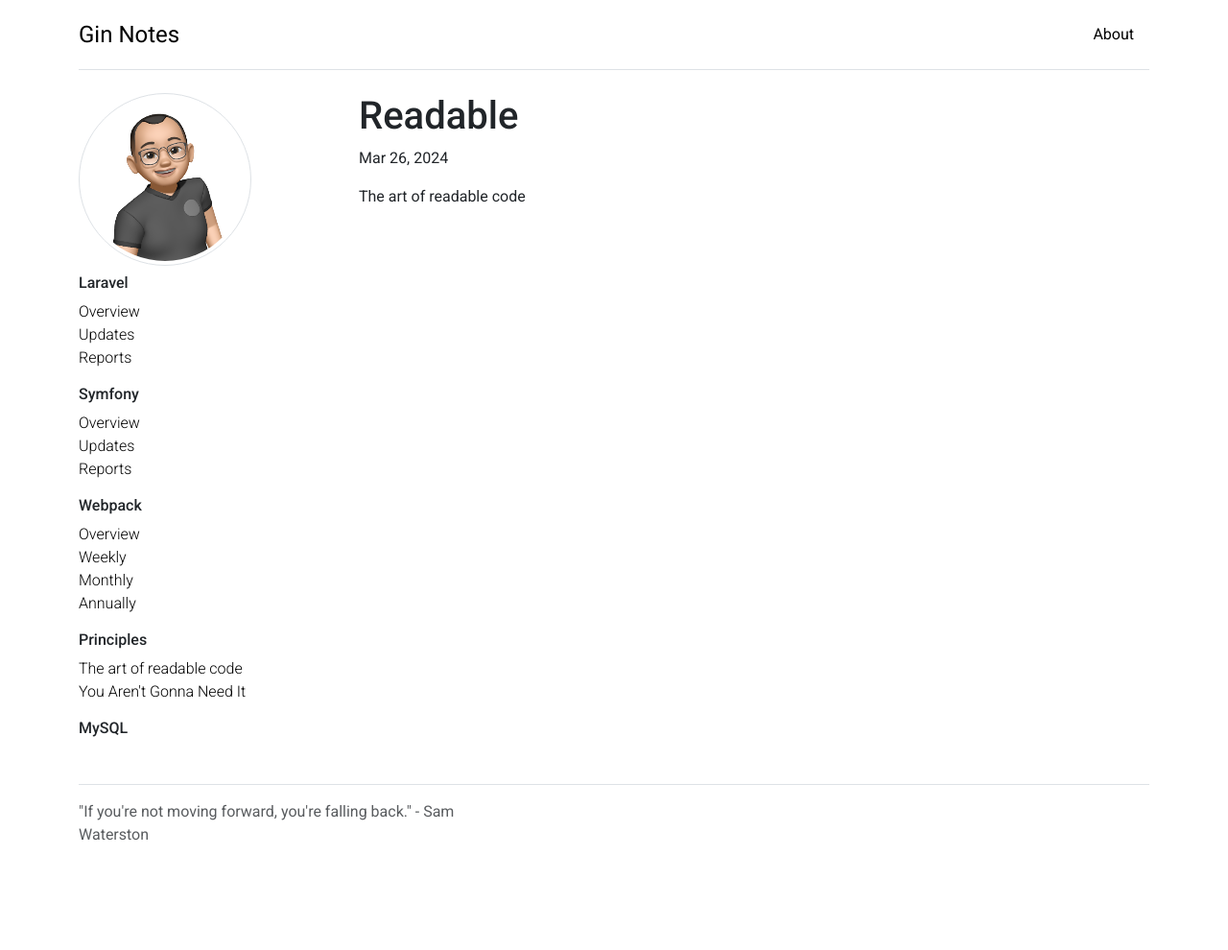
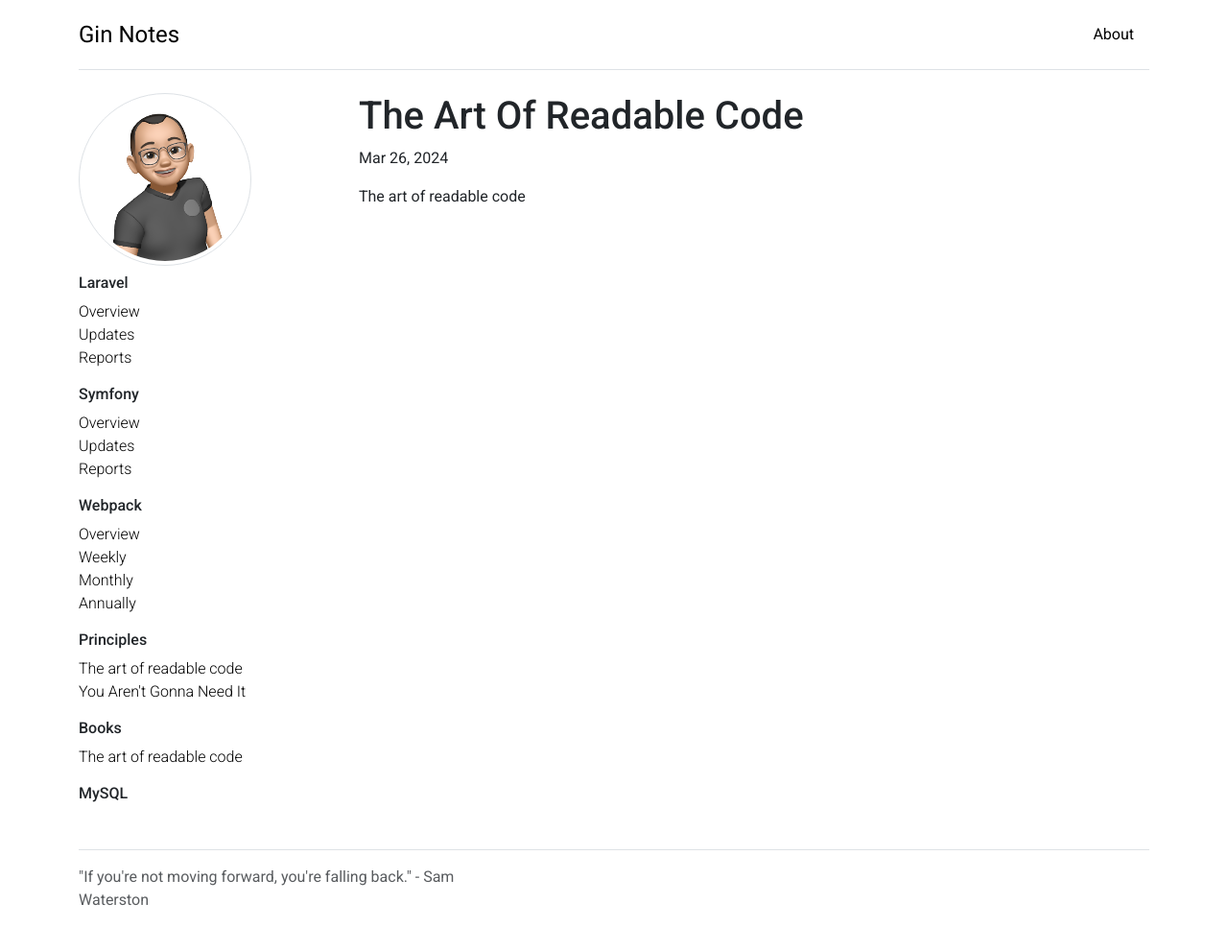
Before and after one commit to ictgtvt/ictgtvt.github.io, a Jekyll site: the page built from _collections/_books/the-art-of-readable-code.md, in a window 1280 px wide. Shown: the whole page at 96% size. Built offline with Jekyll 4.4.1, drawn with Linux system fonts in a browser that asks for light colours; before the commit the page ends 922 px from its top, so only the background shows below that.

Commit message:
Add book collections add change directory of collection

```diff
--- /dev/null
+++ b/_collections/_principles/readable.md
@@ -0,0 +1,5 @@
+---
+layout: post
+name: The art of readable code
+---
+The art of readable code
--- a/_config.yml
+++ b/_config.yml
@@ -55,8 +55,12 @@ plugins:
 #   - vendor/gems/
 #   - vendor/ruby/
 
+collections_dir: "_collections"
+
 collections:
   mysql:
     output: true
   principles:
     output: true
+  books:
+    output: true
--- a/_layouts/default.html
+++ b/_layouts/default.html
@@ -87,6 +87,21 @@
                     <li class="mb-1">
                         <button class="btn btn-toggle d-inline-flex align-items-center rounded border-0 ps-0 fw-medium collapsed"
                                 data-bs-toggle="collapse"
+                                data-bs-target="#books-collapse"
+                                aria-expanded="true">
+                            Books
+                        </button>
+                        <div class="collapse show" id="books-collapse" style="">
+                            <ul class="btn-toggle-nav list-unstyled fw-normal pb-1">
+                                {% for page in site.books %}
+                                    <li><a href="{{ page.url }}" class="link-body-emphasis d-inline-flex text-decoration-none rounded fw-light">{{ page.name }}</a></li>
+                                {% endfor %}
+                            </ul>
+                        </div>
+                    </li>
+                    <li class="mb-1">
+                        <button class="btn btn-toggle d-inline-flex align-items-center rounded border-0 ps-0 fw-medium collapsed"
+                                data-bs-toggle="collapse"
                                 data-bs-target="#mysql-collapse"
                                 aria-expanded="false">
                             MySQL
```
Also changed, not shown: _collections/_books/the-art-of-readable-code.md (renamed from _principles/readable.md), _collections/_mysql/explain.md (renamed from _mysql/explain.md), _collections/_mysql/union.md (renamed from _mysql/union.md), _collections/_principles/yagni.md (renamed from _principles/yagni.md).
